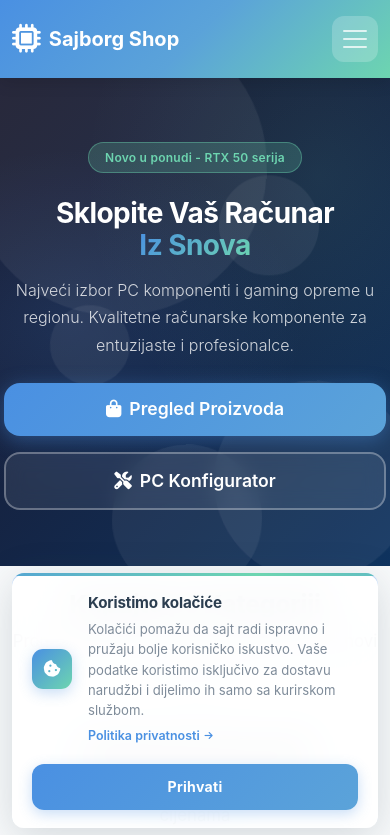
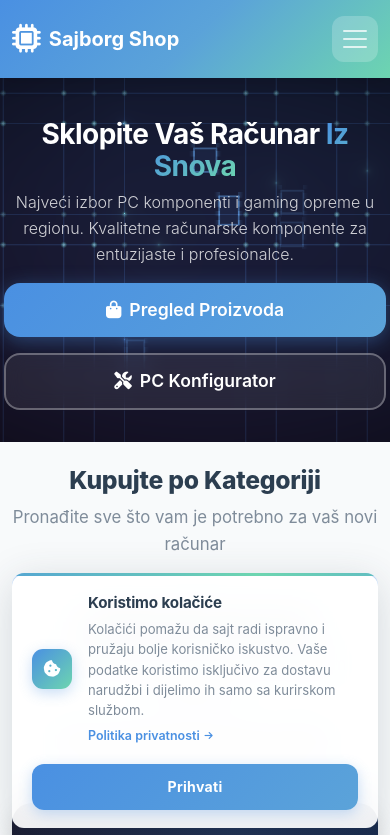
Before and after one commit to NVladan/Sajborg, a Flask app: page / in a window 390 px wide. Shown: the top 835 px of the page. Run offline with Flask 3, Linux system fonts and the light colour scheme; data that the repository does not hold is empty; some libraries are stand-ins or nearby versions.

Commit message:
Add WebGL circuit board animation to hero section
Replace static CSS background with a GLSL shader rendering animated
PCB traces, glowing junction nodes, pulsing data signals, and chip
component outlines. Compact hero padding, remove promo badge, and
enable template auto-reload in dev config.

Co-Authored-By: Claude Opus 4.7 (1M context) <noreply@anthropic.com>

```diff
--- a/config.py
+++ b/config.py
@@ -33,6 +33,7 @@ class Config:
 
 class DevelopmentConfig(Config):
     DEBUG = True
+    TEMPLATES_AUTO_RELOAD = True
 
 
 class TestingConfig(Config):
--- a/static/css/pages.css
+++ b/static/css/pages.css
@@ -4,58 +4,26 @@
 .hero-section {
   background: linear-gradient(135deg, #1a1a2e 0%, #16213e 40%, #0f3460 100%);
   color: white;
-  padding: 6rem 0 5rem;
+  padding: 3.5rem 0 3rem;
   position: relative;
   margin: -1.5rem -12px 0;
   overflow: hidden;
   z-index: 1;
 }
 
-.hero-overlay {
-  position: absolute;
-  top: 0;
-  left: 0;
-  width: 100%;
-  height: 100%;
-  background:
-    radial-gradient(ellipse at 20% 50%, rgba(74, 144, 226, 0.15) 0%, transparent 50%),
-    radial-gradient(ellipse at 80% 20%, rgba(109, 213, 176, 0.1) 0%, transparent 50%);
-  z-index: 1;
-}
-
-.hero-particles {
+.hero-fluid-canvas {
   position: absolute;
   top: 0;
   left: 0;
   width: 100%;
   height: 100%;
   z-index: 1;
-  overflow: hidden;
-}
-
-.hero-particles .particle {
-  position: absolute;
-  border-radius: 50%;
-  background: rgba(255, 255, 255, 0.06);
-  animation: float 15s infinite ease-in-out;
-}
-
-.hero-particles .particle:nth-child(1) { width: 300px; height: 300px; top: -10%; left: -5%; animation-delay: 0s; }
-.hero-particles .particle:nth-child(2) { width: 200px; height: 200px; top: 60%; right: -3%; animation-delay: -3s; }
-.hero-particles .particle:nth-child(3) { width: 150px; height: 150px; bottom: -5%; left: 30%; animation-delay: -6s; }
-.hero-particles .particle:nth-child(4) { width: 100px; height: 100px; top: 20%; right: 20%; animation-delay: -9s; }
-.hero-particles .particle:nth-child(5) { width: 80px; height: 80px; top: 50%; left: 15%; animation-delay: -12s; }
-
-@keyframes float {
-  0%, 100% { transform: translateY(0) rotate(0deg); }
-  33% { transform: translateY(-20px) rotate(5deg); }
-  66% { transform: translateY(10px) rotate(-3deg); }
 }
 
 .hero-content {
   position: relative;
   z-index: 2;
-  padding: 2rem 1rem;
+  padding: 1rem 1rem;
 }
 
 .hero-badge {
@@ -86,10 +54,10 @@
 }
 
 .hero-content p {
-  font-size: 1.15rem;
+  font-size: 1.05rem;
   opacity: 0.8;
-  margin-bottom: 2rem;
-  line-height: 1.7;
+  margin-bottom: 1.5rem;
+  line-height: 1.6;
 }
 
 .hero-cta {
@@ -515,7 +483,7 @@
 /* Responsive adjustments */
 @media (max-width: 768px) {
   .hero-section {
-    padding: 4rem 0 3rem;
+    padding: 2.5rem 0 2rem;
     margin: -1.5rem -12px 0;
   }
 
@@ -552,20 +520,15 @@
 
 @media (max-width: 576px) {
   .hero-section {
-    padding: 3rem 0 2.5rem;
+    padding: 2rem 0 1.5rem;
   }
 
   .hero-content {
-    padding: 1rem;
+    padding: 0.5rem 1rem;
   }
 
   .hero-content h1 {
     font-size: 1.75rem;
-  }
-
-  .hero-badge {
-    font-size: 0.75rem;
-    padding: 0.3rem 1rem;
   }
 
   .hero-cta {
--- /dev/null
+++ b/static/js/fluid.js
@@ -0,0 +1,204 @@
+(function () {
+  var canvas = document.getElementById('hero-fluid-canvas');
+  if (!canvas) return;
+
+  var gl = canvas.getContext('webgl') || canvas.getContext('experimental-webgl');
+  if (!gl) return;
+
+  function resize() {
+    var rect = canvas.parentElement.getBoundingClientRect();
+    var dpr = Math.min(window.devicePixelRatio || 1, 2);
+    canvas.width = Math.floor(rect.width * dpr);
+    canvas.height = Math.floor(rect.height * dpr);
+    canvas.style.width = rect.width + 'px';
+    canvas.style.height = rect.height + 'px';
+    gl.viewport(0, 0, canvas.width, canvas.height);
+  }
+
+  var vertSrc = 'attribute vec2 a_position;void main(){gl_Position=vec4(a_position,0.0,1.0);}';
+
+  var fragSrc = [
+    'precision highp float;',
+    'uniform float u_time;',
+    'uniform vec2 u_resolution;',
+    '',
+    'const vec3 COL_BLUE  = vec3(0.29, 0.565, 0.886);',
+    'const vec3 COL_TEAL  = vec3(0.427, 0.835, 0.69);',
+    'const vec3 COL_SKY   = vec3(0.357, 0.639, 0.851);',
+    'const vec3 BG_DARK   = vec3(0.102, 0.082, 0.18);',
+    'const vec3 BG_MID    = vec3(0.086, 0.129, 0.243);',
+    '',
+    'float hash(vec2 p) {',
+    '  return fract(sin(dot(p, vec2(127.1, 311.7))) * 43758.5453);',
+    '}',
+    '',
+    // Smooth trace line
+    'float traceLine(float x, float width) {',
+    '  return smoothstep(width, width * 0.3, abs(x));',
+    '}',
+    '',
+    'void main() {',
+    '  vec2 uv = gl_FragCoord.xy / u_resolution;',
+    '  float aspect = u_resolution.x / u_resolution.y;',
+    '  float t = u_time;',
+    '',
+    // Dark gradient background
+    '  vec3 col = mix(BG_DARK, BG_MID, uv.y * 0.6 + uv.x * 0.2);',
+    '',
+    // --- CIRCUIT GRID ---
+    '  float scale = 12.0;',
+    '  vec2 gp = uv * vec2(scale * aspect, scale);',
+    '  vec2 cellId = floor(gp);',
+    '  vec2 cellUv = fract(gp) - 0.5;',
+    '',
+    // Horizontal traces - select ~40% of rows
+    '  float hOn = step(0.58, hash(vec2(0.0, cellId.y + 0.5)));',
+    '  float hTrace = traceLine(cellUv.y, 0.03) * hOn;',
+    '',
+    // Vertical traces - select ~40% of columns
+    '  float vOn = step(0.58, hash(vec2(cellId.x + 0.5, 100.0)));',
+    '  float vTrace = traceLine(cellUv.x, 0.03) * vOn;',
+    '',
+    // Combine traces with a subtle color
+    '  float traceVal = max(hTrace, vTrace);',
+    '  col += COL_BLUE * traceVal * 0.15;',
+    '',
+    // --- JUNCTION NODES at intersections ---
+    '  float junc = hOn * vOn;',
+    '  float nodeDist = length(cellUv);',
+    '  float node = smoothstep(0.12, 0.04, nodeDist) * junc;',
+    '  float nodePulse = 0.7 + 0.3 * sin(t * 1.5 + hash(cellId) * 6.28);',
+    '  col += COL_TEAL * node * 0.35 * nodePulse;',
+    '',
+    // Node bright center
+    '  float nodeCore = smoothstep(0.06, 0.01, nodeDist) * junc;',
+    '  col += vec3(1.0) * nodeCore * 0.2 * nodePulse;',
+    '',
+    // --- GLOWING DATA PULSES traveling along traces ---
+    '  for (float i = 0.0; i < 8.0; i++) {',
+    '    float rowOrCol = hash(vec2(i, 200.0));',
+    '    float speed = 0.3 + hash(vec2(i, 210.0)) * 0.4;',
+    '    float pos = fract(t * speed * 0.1 + hash(vec2(i, 220.0)));',
+    '    float isHoriz = step(0.5, hash(vec2(i, 230.0)));',
+    '',
+    '    vec2 pulseUv;',
+    '    float onTrace;',
+    '    if (isHoriz > 0.5) {',
+    '      float row = floor(rowOrCol * scale);',
+    '      float rowCheck = step(0.58, hash(vec2(0.0, row + 0.5)));',
+    '      pulseUv = vec2(pos * scale * aspect - gp.x, (row + 0.5) / scale - uv.y) * vec2(1.0, scale);',
+    '      onTrace = rowCheck;',
+    '    } else {',
+    '      float column = floor(rowOrCol * scale * aspect);',
+    '      float colCheck = step(0.58, hash(vec2(column + 0.5, 100.0)));',
+    '      pulseUv = vec2((column + 0.5) / (scale * aspect) - uv.x, pos * scale - gp.y) * vec2(scale * aspect, 1.0);',
+    '      onTrace = colCheck;',
+    '    }',
+    '',
+    '    float pulseDist = length(pulseUv);',
+    '    float pulseGlow = 0.04 / (pulseDist + 0.01) * onTrace;',
+    '',
+    // Trail effect
+    '    float trailAxis = isHoriz > 0.5 ? pulseUv.x : pulseUv.y;',
+    '    float trailCross = isHoriz > 0.5 ? abs(pulseUv.y) : abs(pulseUv.x);',
+    '    float trail = smoothstep(0.0, -0.5, trailAxis) * smoothstep(0.5, 0.0, -trailAxis);',
+    '    trail *= smoothstep(0.08, 0.0, trailCross) * onTrace;',
+    '',
+    '    vec3 pCol = mod(i, 2.0) < 1.0 ? COL_TEAL : COL_BLUE;',
+    '    col += pCol * pulseGlow * 0.15;',
+    '    col += pCol * trail * 0.12;',
+    '  }',
+    '',
+    // --- COMPONENT CHIPS ---
+    '  for (float i = 0.0; i < 5.0; i++) {',
+    '    vec2 chipCenter = vec2(',
+    '      (hash(vec2(i, 300.0)) * 0.7 + 0.15) * aspect,',
+    '      hash(vec2(i, 310.0)) * 0.6 + 0.2',
+    '    );',
+    '    vec2 chipSize = vec2(',
+    '      0.02 + hash(vec2(i, 320.0)) * 0.015,',
+    '      0.03 + hash(vec2(i, 330.0)) * 0.025',
+    '    );',
+    '    vec2 cp = uv * vec2(aspect, 1.0) - chipCenter;',
+    '    vec2 d = abs(cp) - chipSize;',
+    '    float bd = length(max(d, 0.0)) + min(max(d.x, d.y), 0.0);',
+    '',
+    '    float chipPulse = 0.6 + 0.4 * sin(t * 1.2 + i * 2.1);',
+    '',
+    // Outline
+    '    float outline = smoothstep(0.004, 0.001, abs(bd));',
+    '    col += COL_SKY * outline * 0.4 * chipPulse;',
+    '',
+    // Fill
+    '    float fill = smoothstep(0.002, -0.002, bd);',
+    '    col += COL_BLUE * fill * 0.06 * chipPulse;',
+    '',
+    // Pin lines on sides
+    '    float pins = 0.0;',
+    '    if (abs(cp.x) > chipSize.x - 0.002 && abs(cp.y) < chipSize.y + 0.015) {',
+    '      float pinPattern = smoothstep(0.3, 0.5, fract(cp.y * 40.0));',
+    '      pins = pinPattern * smoothstep(chipSize.x + 0.015, chipSize.x, abs(cp.x));',
+    '    }',
+    '    col += COL_SKY * pins * 0.15 * chipPulse;',
+    '  }',
+    '',
+    // Subtle vignette
+    '  vec2 vc = uv - 0.5;',
+    '  col *= 1.0 - 0.25 * dot(vc * vec2(1.4, 2.0), vc * vec2(1.4, 2.0));',
+    '',
+    '  gl_FragColor = vec4(col, 1.0);',
+    '}'
+  ].join('\n');
+
+  function compile(type, src) {
+    var s = gl.createShader(type);
+    gl.shaderSource(s, src);
+    gl.compileShader(s);
+    if (!gl.getShaderParameter(s, gl.COMPILE_STATUS)) {
+      console.warn('Shader error:', gl.getShaderInfoLog(s));
+      return null;
+    }
+    return s;
+  }
+
+  var vs = compile(gl.VERTEX_SHADER, vertSrc);
+  var fs = compile(gl.FRAGMENT_SHADER, fragSrc);
+  if (!vs || !fs) return;
+
+  var prog = gl.createProgram();
+  gl.attachShader(prog, vs);
+  gl.attachShader(prog, fs);
+  gl.linkProgram(prog);
+  if (!gl.getProgramParameter(prog, gl.LINK_STATUS)) return;
+
+  gl.useProgram(prog);
+
+  var buf = gl.createBuffer();
+  gl.bindBuffer(gl.ARRAY_BUFFER, buf);
+  gl.bufferData(gl.ARRAY_BUFFER, new Float32Array([
+    -1,-1, 1,-1, -1,1, -1,1, 1,-1, 1,1
+  ]), gl.STATIC_DRAW);
+
+  var aPos = gl.getAttribLocation(prog, 'a_position');
+  gl.enableVertexAttribArray(aPos);
+  gl.vertexAttribPointer(aPos, 2, gl.FLOAT, false, 0, 0);
+
+  var uTime = gl.getUniformLocation(prog, 'u_time');
+  var uRes = gl.getUniformLocation(prog, 'u_resolution');
+
+  resize();
+  window.addEventListener('resize', resize);
+
+  var start = performance.now();
+  var last = 0;
+
+  function frame(now) {
+    if (now - last < 33) { requestAnimationFrame(frame); return; }
+    last = now;
+    gl.uniform1f(uTime, (now - start) * 0.001);
+    gl.uniform2f(uRes, canvas.width, canvas.height);
+    gl.drawArrays(gl.TRIANGLES, 0, 6);
+    requestAnimationFrame(frame);
+  }
+  requestAnimationFrame(frame);
+})();
--- a/templates/index.html
+++ b/templates/index.html
@@ -5,18 +5,10 @@
 {% block content %}
 <!-- Hero Section -->
 <section class="hero-section text-center text-white">
-    <div class="hero-overlay"></div>
-    <div class="hero-particles">
-        <div class="particle"></div>
-        <div class="particle"></div>
-        <div class="particle"></div>
-        <div class="particle"></div>
-        <div class="particle"></div>
-    </div>
+    <canvas id="hero-fluid-canvas" class="hero-fluid-canvas"></canvas>
     <div class="container hero-content">
-        <span class="hero-badge">Novo u ponudi - RTX 50 serija</span>
-        <h1 class="display-3 fw-bold mb-3">Sklopite Vaš Računar<br><span class="hero-accent">Iz Snova</span></h1>
-        <p class="lead mb-4 mx-auto" style="max-width: 640px;">Najveći izbor PC komponenti i gaming opreme u regionu. Kvalitetne računarske komponente za entuzijaste i profesionalce.</p>
+        <h1 class="display-4 fw-bold mb-2">Sklopite Vaš Računar <span class="hero-accent">Iz Snova</span></h1>
+        <p class="lead mb-3 mx-auto" style="max-width: 600px;">Najveći izbor PC komponenti i gaming opreme u regionu. Kvalitetne računarske komponente za entuzijaste i profesionalce.</p>
         <div class="hero-cta">
             <a href="{{ url_for('product.products') }}" class="btn btn-light btn-lg hero-btn-primary">
                 <i class="fas fa-shopping-bag me-2"></i>Pregled Proizvoda
@@ -125,3 +117,7 @@
     </section>
 </div>
 {% endblock %}
+
+{% block extra_js %}
+<script src="{{ url_for('static', filename='js/fluid.js', v=cache_buster) }}"></script>
+{% endblock %}
```
